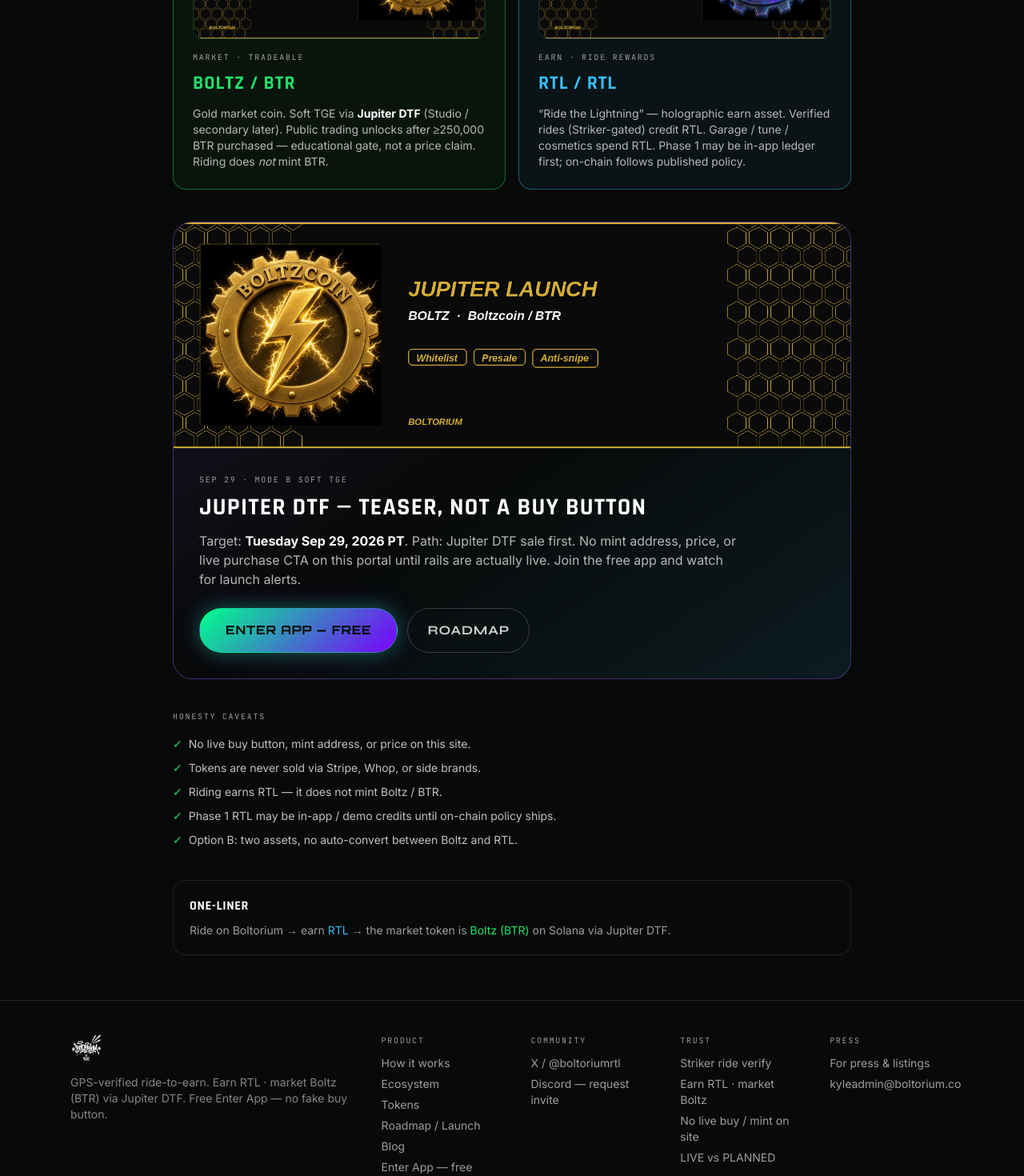
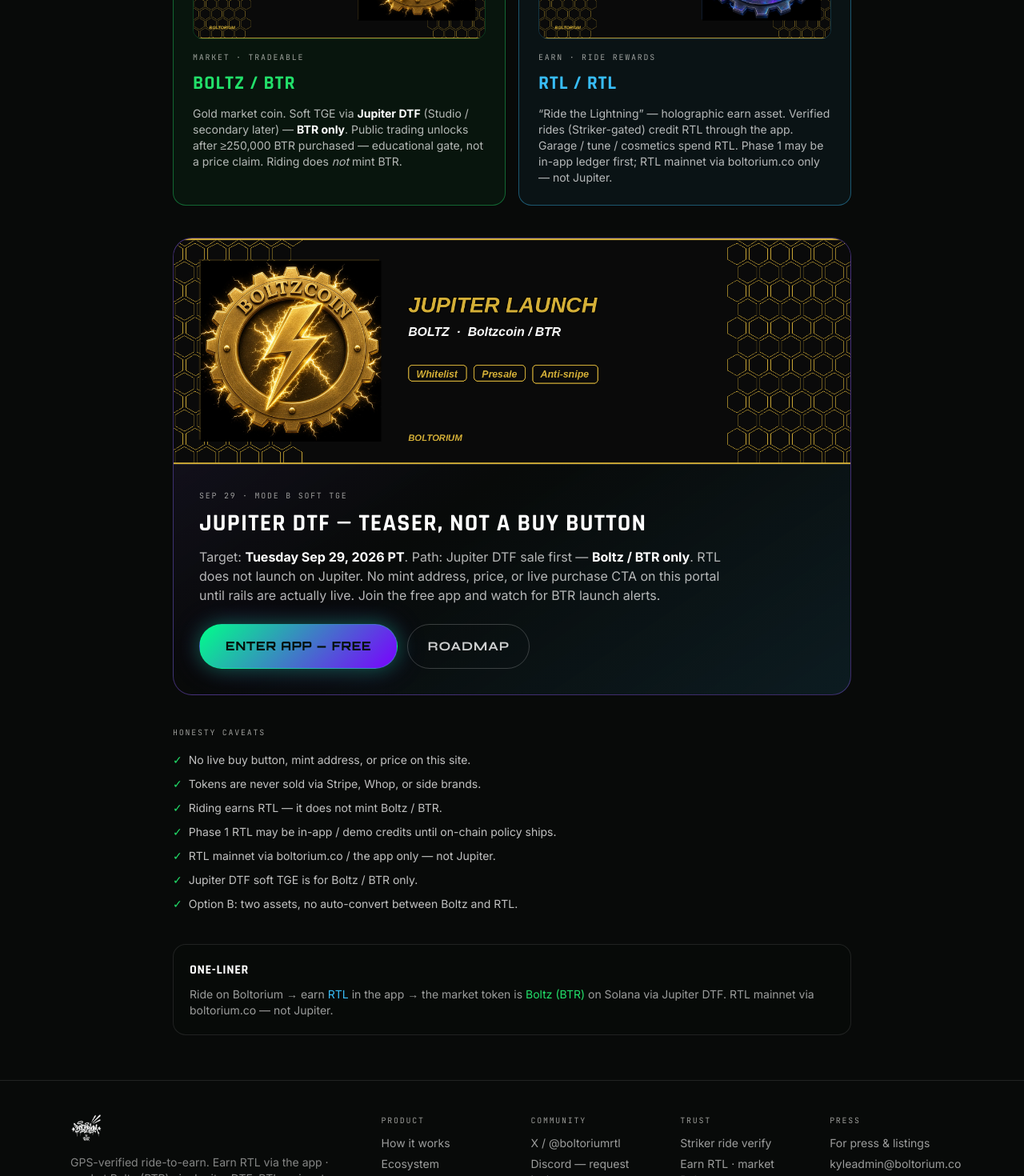
Before and after one commit to kylepetalik-max/boltorium-home, a React (Vite) app: page /tokens in a window 1280 px wide. Shown: the part 800-2270 px from the top of the page at 80% size. Built offline with nearby package versions, Linux system fonts and the light colour scheme.

Commit message:
Clarify Jupiter DTF = BTR only; RTL mainnet via boltorium.co
Portal dual-token copy: earn RTL through the app; market BTR soft
TGE teaser on Jupiter DTF. RTL does not launch on Jupiter.

```diff
--- a/index.html
+++ b/index.html
@@ -8,20 +8,20 @@
     <meta name="apple-mobile-web-app-status-bar-style" content="black-translucent" />
     <meta name="apple-mobile-web-app-title" content="Boltorium" />
     <meta name="mobile-web-app-capable" content="yes" />
-    <meta name="description" content="Boltorium — GPS-verified ride-to-earn. Earn RTL · market Boltz (BTR) via Jupiter DTF. Soft TGE teaser Tue Sep 29, 2026 PT. Free Enter App — no fake buy button." />
+    <meta name="description" content="Boltorium — GPS-verified ride-to-earn. Earn RTL via the app · market Boltz (BTR) via Jupiter DTF (BTR only). Soft TGE teaser Tue Sep 29, 2026 PT. Free Enter App — no fake buy button." />
     <link rel="canonical" href="https://www.boltorium.co/" />
 
     <meta property="og:type" content="website" />
     <meta property="og:site_name" content="Boltorium" />
     <meta property="og:title" content="BOLTORIUM — Ride-to-Earn" />
-    <meta property="og:description" content="Earn RTL · market Boltz (BTR) via Jupiter DTF. Free Enter App. Sep 29 soft TGE teaser — no fake buy button." />
+    <meta property="og:description" content="Earn RTL via app · market BTR via Jupiter DTF. RTL mainnet on boltorium.co — not Jupiter. Free Enter App. Sep 29 BTR teaser." />
     <meta property="og:url" content="https://www.boltorium.co/" />
     <meta property="og:image" content="https://www.boltorium.co/banners/banner-dual-hero-1500x500.png" />
 
     <meta name="twitter:card" content="summary_large_image" />
     <meta name="twitter:site" content="@boltoriumrtl" />
     <meta name="twitter:title" content="BOLTORIUM — Ride-to-Earn" />
-    <meta name="twitter:description" content="Earn RTL · market Boltz (BTR) via Jupiter DTF. Free Enter App. Sep 29 soft TGE teaser — no fake buy button." />
+    <meta name="twitter:description" content="Earn RTL via app · market BTR via Jupiter DTF. RTL mainnet on boltorium.co — not Jupiter. Free Enter App. Sep 29 BTR teaser." />
     <meta name="twitter:image" content="https://www.boltorium.co/banners/banner-dual-hero-1500x500.png" />
     <meta name="twitter:url" content="https://www.boltorium.co/" />
 
@@ -47,14 +47,14 @@
             "https://boltorium.co"
           ],
           "email": "kyleadmin@boltorium.co",
-          "description": "GPS-verified ride-to-earn. Earn RTL · market Boltz (BTR) via Jupiter DTF. Free Enter App."
+          "description": "GPS-verified ride-to-earn. Earn RTL via app · market Boltz (BTR) via Jupiter DTF. RTL mainnet on boltorium.co."
         },
         {
           "@type": "WebSite",
           "@id": "https://www.boltorium.co/#website",
           "url": "https://www.boltorium.co/",
           "name": "Boltorium",
-          "description": "Marketing portal for Boltorium. Dual-token: earn RTL, market Boltz via Jupiter DTF. Free Enter App at boltorium.co.",
+          "description": "Marketing portal for Boltorium. Earn RTL via app; market Boltz via Jupiter DTF (BTR only). Free Enter App at boltorium.co.",
           "publisher": { "@id": "https://www.boltorium.co/#organization" },
           "inLanguage": "en"
         }
--- a/src/components/marketing/SiteFooter.jsx
+++ b/src/components/marketing/SiteFooter.jsx
@@ -14,7 +14,7 @@
             className="h-10 w-auto max-w-[180px] object-contain"
           />
           <p className="mt-3 max-w-sm text-sm text-bone/50">
-            GPS-verified ride-to-earn. Earn RTL · market Boltz (BTR) via Jupiter DTF. Free Enter App — no fake buy button.
+            GPS-verified ride-to-earn. Earn RTL via the app · market Boltz (BTR) via Jupiter DTF. RTL mainnet on boltorium.co — not Jupiter. Free Enter App.
           </p>
         </div>
         <div className="grid grid-cols-2 gap-8 text-sm sm:grid-cols-4">
--- a/src/pages/Ecosystem.jsx
+++ b/src/pages/Ecosystem.jsx
@@ -8,7 +8,7 @@
   { t: 'Garage + Tune', d: 'Fleet classes (EUC, e-moto, scooter, air). Throttle, regen, lights — spend RTL.' },
   { t: 'Shop', d: 'Official + P2P marketplace. Earn loop uses RTL; market coin is Boltz / BTR.' },
   { t: 'Rank & Missions', d: 'Crew leaderboard, weekly missions, airdrop pings.' },
-  { t: 'Wallet', d: 'RTL earn balance, demo pubkey, ride activity. Boltz market rails via Jupiter DTF when live.' },
+  { t: 'Wallet', d: 'RTL earn balance (app / boltorium.co mainnet path), demo pubkey, ride activity. Boltz / BTR market rails via Jupiter DTF when live — BTR only.' },
   { t: 'Striker', d: 'Vendored @boltorium/striker — verify before RTL credit.' },
 ];
 
@@ -22,7 +22,7 @@
             <h1 className="headline mt-2 text-4xl sm:text-5xl">The loop riders live in</h1>
             <p className="mt-4 max-w-xl text-bone/70">
               Ride → verify → earn <span className="text-cyan">RTL</span>. Market token is{' '}
-              <span className="text-bolt">Boltz (BTR)</span> via Jupiter DTF. Free Enter App — graffiti
+              <span className="text-bolt">Boltz (BTR)</span> via Jupiter DTF (BTR only; RTL via boltorium.co). Free Enter App — graffiti
               energy, no Whop paywall.
             </p>
           </div>
@@ -40,7 +40,7 @@
               <p className="hud-label text-bolt">MARKET</p>
               <p className="headline mt-1 text-xl text-bolt">Boltz / BTR</p>
               <p className="mt-2 text-sm text-bone/65">
-                Tradeable gold coin. Soft TGE via Jupiter DTF — Tue Sep 29, 2026 PT Mode B teaser.
+                Tradeable gold coin. Soft TGE via Jupiter DTF (BTR only) — Tue Sep 29, 2026 PT Mode B teaser. RTL does not launch on Jupiter.
                 ≥250k BTR purchased unlocks public (educational). Riding does not mint BTR.
               </p>
             </div>
--- a/src/pages/MarketingHome.jsx
+++ b/src/pages/MarketingHome.jsx
@@ -24,7 +24,7 @@
   {
     n: '04',
     t: 'Market Boltz',
-    d: 'Boltz (BTR) is the tradeable market coin — Jupiter DTF soft TGE target Tue Sep 29, 2026 PT. Teaser only until live.',
+    d: 'Boltz (BTR) is the tradeable market coin — Jupiter DTF soft TGE (BTR only) target Tue Sep 29, 2026 PT. Teaser only until live. RTL mainnet via boltorium.co, not Jupiter.',
   },
 ];
 
@@ -44,8 +44,8 @@
 ];
 
 const PLANNED = [
-  'Jupiter DTF soft TGE for Boltz / BTR — target Tue Sep 29, 2026 PT Mode B',
-  'On-chain RTL after published earn policy',
+  'Jupiter DTF soft TGE for Boltz / BTR only — target Tue Sep 29, 2026 PT Mode B',
+  'RTL mainnet via boltorium.co / the app after published earn policy (not Jupiter)',
   'Native store wraps (iOS / Android)',
   'Public trading after ≥250,000 BTR purchased (educational gate)',
 ];
@@ -66,12 +66,12 @@
             className="w-[min(92vw,520px)] object-contain drop-shadow-[0_0_40px_rgba(56,189,248,0.35)]"
           />
           <p className="mt-5 max-w-2xl text-base text-bone/75 sm:text-lg">
-            Ride on Boltorium → earn <span className="text-cyan font-semibold">RTL</span> → the market
-            token is <span className="text-bolt font-semibold">Boltz (BTR)</span> on Solana via Jupiter
-            DTF.
+            Ride on Boltorium → earn <span className="text-cyan font-semibold">RTL</span> in the app →
+            the market token is <span className="text-bolt font-semibold">Boltz (BTR)</span> on Solana
+            via Jupiter DTF. RTL mainnet ships via boltorium.co — not Jupiter.
           </p>
           <p className="mt-2 max-w-xl text-sm text-bone/55">
-            Free Enter App. Soft TGE teaser Tue Sep 29, 2026 PT Mode B — no fake buy button.
+            Free Enter App. BTR soft TGE teaser Tue Sep 29, 2026 PT Mode B (Jupiter DTF) — no fake buy button.
           </p>
           <div className="mt-8 flex flex-wrap items-center justify-center gap-3">
             <a href={APP_URL} className="btn-bolt !w-auto !px-8 !rounded-full">
@@ -91,7 +91,7 @@
             </Link>
           </div>
           <p className="mt-4 font-mono text-[10px] tracking-[0.2em] text-bone/40">
-            FREE ENTER APP · EARN RTL · MARKET BOLTZ · JUPITER DTF SEP 29 TEASER
+            FREE ENTER APP · EARN RTL (APP) · MARKET BTR (JUPITER DTF) · SEP 29 TEASER
           </p>
         </div>
       </section>
@@ -120,7 +120,7 @@
               <p className="hud-label text-bolt">MARKET</p>
               <p className="headline mt-2 text-xl text-bolt">Boltz / BTR</p>
               <p className="mt-2 text-sm text-bone/65">
-                Tradeable gold market coin. Soft TGE via Jupiter DTF — target Tue Sep 29, 2026 PT.
+                Tradeable gold market coin. Soft TGE via Jupiter DTF (BTR only) — target Tue Sep 29, 2026 PT.
                 No live buy, mint address, or price here yet.
               </p>
             </div>
@@ -144,8 +144,9 @@
         </h2>
         <p className="mt-4 max-w-2xl text-bone/70">
           Boltorium is a ride-to-earn app for EUCs, e-motos, boards, and scooters. You ride, Striker
-          verifies the session, and eligible rides earn RTL. Boltz (BTR) is the separate market token
-          launching via Jupiter DTF. Free Enter App — no Whop, no paid membership wall.
+          verifies the session, and eligible rides earn RTL through the app. Boltz (BTR) is the
+          separate market token launching via Jupiter DTF — BTR only; RTL does not launch on Jupiter.
+          RTL mainnet via boltorium.co. Free Enter App — no Whop, no paid membership wall.
         </p>
         <div className="mt-8 grid gap-3 sm:grid-cols-3">
           {[
@@ -199,7 +200,7 @@
         <h2 className="headline mt-2 text-3xl sm:text-4xl">What&apos;s LIVE vs PLANNED</h2>
         <p className="mt-3 max-w-2xl text-bone/70">
           Qualitative proof only. No invented user counts, TVL, mint addresses, or buy buttons.
-          Sep 29 is a soft TGE <span className="text-bolt">teaser</span> until Jupiter DTF rails are live.
+          Sep 29 is a <span className="text-bolt">BTR</span> soft TGE teaser until Jupiter DTF rails are live. RTL stays on boltorium.co.
         </p>
         <div className="mt-8 grid gap-6 lg:grid-cols-2">
           <div className="rounded-2xl border border-bolt/40 bg-bolt/5 p-6">
@@ -259,7 +260,8 @@
             <h2 className="headline mt-2 text-2xl sm:text-3xl">Soft TGE teaser — not a live sale yet.</h2>
             <p className="mt-3 max-w-2xl text-bone/70">
               Boltz (BTR) soft TGE target: Tuesday Sep 29, 2026 PT via Jupiter DTF (Studio / secondary
-              later). This site will not show a buy button, mint address, or price until rails are live.
+              later). Jupiter DTF is for BTR only — RTL does not launch on Jupiter. RTL mainnet ships
+              via boltorium.co / the app. No buy button, mint address, or price here until rails are live.
               Tokens never sold via Stripe or Whop. Watch for launch alerts — free Enter App meanwhile.
             </p>
             <div className="mt-5 flex flex-wrap gap-3">
--- a/src/pages/Press.jsx
+++ b/src/pages/Press.jsx
@@ -22,7 +22,7 @@
         <p className="mt-4 text-bone/70">
           We do not buy backlinks. This page is a human checklist for relevant, non-spam outreach.
           Label Boltorium honestly: earn = <strong className="text-cyan">RTL</strong>, market ={' '}
-          <strong className="text-bolt">Boltz / BTR</strong> via Jupiter DTF — no fake rider counts,
+          <strong className="text-bolt">Boltz / BTR</strong> via Jupiter DTF (BTR only; RTL via boltorium.co) — no fake rider counts,
           prices, or live buy claims before rails are live.
         </p>
 
@@ -64,9 +64,9 @@
         <div className="mt-10 rounded-2xl border border-white/10 p-5 text-sm text-bone/60">
           <p className="headline text-base text-bone">One-liner (honest)</p>
           <p className="mt-2">
-            Ride on Boltorium → earn RTL → the market token is Boltz (BTR) on Solana via Jupiter DTF.
-            Soft TGE target Tue Sep 29, 2026 PT Mode B. Free Enter App at boltorium.co — no Whop,
-            no fake buy button yet.
+            Ride on Boltorium → earn RTL in the app → the market token is Boltz (BTR) on Solana via
+            Jupiter DTF (BTR only). RTL mainnet via boltorium.co — not Jupiter. Soft TGE target Tue
+            Sep 29, 2026 PT Mode B. Free Enter App — no Whop, no fake buy button yet.
           </p>
           <Link to="/tokens" className="mt-3 inline-flex font-display text-sm font-bold uppercase tracking-wider text-bolt hover:text-cyan">
             Dual-token page →
--- a/src/pages/Roadmap.jsx
+++ b/src/pages/Roadmap.jsx
@@ -14,13 +14,13 @@
     status: 'SEP 29',
     color: 'text-cyan',
     t: 'Jupiter DTF soft TGE teaser (Mode B)',
-    d: 'Target Tue Sep 29, 2026 PT: Boltz / BTR soft TGE via Jupiter DTF. Portal shows teaser + interest CTA only — no live buy button, mint address, or price until rails are live. Studio / secondary later.',
+    d: 'Target Tue Sep 29, 2026 PT: Boltz / BTR soft TGE via Jupiter DTF (BTR only — RTL does not launch on Jupiter). Portal shows teaser + interest CTA only — no live buy button, mint address, or price until rails are live. Studio / secondary later.',
   },
   {
     status: 'NEXT',
     color: 'text-solana',
-    t: 'On-chain RTL + native wraps',
-    d: 'RTL earn migrates per published policy. Harden onboarding, ship iOS/Android Capacitor builds, open Discord when ready. Public trading after ≥250k BTR purchased (educational gate).',
+    t: 'RTL mainnet via boltorium.co + native wraps',
+    d: 'RTL mainnet ships via boltorium.co / the app only — not Jupiter. Migrates per published earn policy. Harden onboarding, ship iOS/Android Capacitor builds, open Discord when ready. Public BTR trading after ≥250k BTR purchased (educational gate).',
   },
 ];
 
@@ -33,8 +33,8 @@
 ];
 
 const PLANNED = [
-  'Jupiter DTF soft TGE for Boltz / BTR (Sep 29 Mode B target)',
-  'On-chain RTL',
+  'Jupiter DTF soft TGE for Boltz / BTR only (Sep 29 Mode B target)',
+  'RTL mainnet via boltorium.co / the app (not Jupiter)',
   'Native store wraps',
   'Public after ≥250k BTR purchased',
 ];
@@ -46,9 +46,9 @@
         <p className="hud-label text-solana">Roadmap / Launch</p>
         <h1 className="headline mt-2 text-4xl sm:text-5xl">What&apos;s happening</h1>
         <p className="mt-4 text-bone/70">
-          Honest timeline. Earn = RTL. Market = Boltz / BTR via Jupiter DTF. Soft TGE target{' '}
-          <strong className="text-bone">Tue Sep 29, 2026 PT Mode B</strong> — teaser only until live.
-          No fabricated rider stats, prices, or buy buttons.
+          Honest timeline. Earn = RTL via the app / boltorium.co. Market = Boltz / BTR via Jupiter DTF
+          (BTR only). Soft TGE target <strong className="text-bone">Tue Sep 29, 2026 PT Mode B</strong>{' '}
+          — teaser only until live. No fabricated rider stats, prices, or buy buttons.
         </p>
 
         <img
@@ -88,7 +88,7 @@
         <div className="mt-10 rounded-2xl border border-bolt/30 bg-bolt/5 p-5">
           <p className="headline text-bolt">Interest CTA</p>
           <p className="mt-2 text-sm text-bone/70">
-            Free Enter App to ride and earn RTL. Sep 29 Jupiter DTF alerts land on X and this roadmap —
+            Free Enter App to ride and earn RTL. Sep 29 Jupiter DTF (BTR) alerts land on X and this roadmap —
             not with inflated stats or a fake buy button.
           </p>
           <div className="mt-4 flex flex-wrap gap-3">
--- a/src/pages/Tokens.jsx
+++ b/src/pages/Tokens.jsx
@@ -8,6 +8,8 @@
   'Tokens are never sold via Stripe, Whop, or side brands.',
   'Riding earns RTL — it does not mint Boltz / BTR.',
   'Phase 1 RTL may be in-app / demo credits until on-chain policy ships.',
+  'RTL mainnet via boltorium.co / the app only — not Jupiter.',
+  'Jupiter DTF soft TGE is for Boltz / BTR only.',
   'Option B: two assets, no auto-convert between Boltz and RTL.',
 ];
 
@@ -20,11 +22,11 @@
           Market <span className="text-bolt">Boltz</span> · Earn <span className="text-cyan">RTL</span>
         </h1>
         <p className="mt-4 max-w-2xl text-bone/70">
-          Ride on Boltorium → earn <strong className="text-cyan">RTL</strong> → the market token is{' '}
-          <strong className="text-bolt">Boltz (BTR)</strong> on Solana via{' '}
-          <strong className="text-bone">Jupiter DTF</strong>. Soft TGE target{' '}
+          Ride on Boltorium → earn <strong className="text-cyan">RTL</strong> in the app → the market
+          token is <strong className="text-bolt">Boltz (BTR)</strong> on Solana via{' '}
+          <strong className="text-bone">Jupiter DTF</strong> (BTR only). Soft TGE target{' '}
           <strong className="text-bone">Tue Sep 29, 2026 PT · Mode B</strong> — teaser + interest only
-          until sale rails are live.
+          until sale rails are live. RTL mainnet ships via boltorium.co — not Jupiter.
         </p>
 
         <img
@@ -44,8 +46,9 @@
             <h2 className="headline mt-2 text-2xl text-bolt">Boltz / BTR</h2>
             <p className="mt-3 text-sm text-bone/70">
               Gold market coin. Soft TGE via <strong className="text-bone">Jupiter DTF</strong> (Studio /
-              secondary later). Public trading unlocks after ≥250,000 BTR purchased — educational gate,
-              not a price claim. Riding does <em>not</em> mint BTR.
+              secondary later) — <strong className="text-bone">BTR only</strong>. Public trading unlocks
+              after ≥250,000 BTR purchased — educational gate, not a price claim. Riding does{' '}
+              <em>not</em> mint BTR.
             </p>
           </article>
           <article className="rounded-2xl border border-cyan/40 bg-cyan/5 p-6">
@@ -57,9 +60,9 @@
             <p className="hud-label text-cyan">EARN · RIDE REWARDS</p>
             <h2 className="headline mt-2 text-2xl text-cyan">RTL / RTL</h2>
             <p className="mt-3 text-sm text-bone/70">
-              “Ride the Lightning” — holographic earn asset. Verified rides (Striker-gated) credit RTL.
-              Garage / tune / cosmetics spend RTL. Phase 1 may be in-app ledger first; on-chain follows
-              published policy.
+              “Ride the Lightning” — holographic earn asset. Verified rides (Striker-gated) credit RTL
+              through the app. Garage / tune / cosmetics spend RTL. Phase 1 may be in-app ledger first;
+              RTL mainnet via boltorium.co only — not Jupiter.
             </p>
           </article>
         </div>
@@ -75,8 +78,9 @@
             <h2 className="headline mt-2 text-2xl sm:text-3xl">Jupiter DTF — teaser, not a buy button</h2>
             <p className="mt-3 max-w-2xl text-bone/70">
               Target: <strong className="text-bone">Tuesday Sep 29, 2026 PT</strong>. Path: Jupiter DTF
-              sale first. No mint address, price, or live purchase CTA on this portal until rails are
-              actually live. Join the free app and watch for launch alerts.
+              sale first — <strong className="text-bone">Boltz / BTR only</strong>. RTL does not launch
+              on Jupiter. No mint address, price, or live purchase CTA on this portal until rails are
+              actually live. Join the free app and watch for BTR launch alerts.
             </p>
             <div className="mt-6 flex flex-wrap gap-3">
               <a href={APP_URL} className="btn-bolt !w-auto !px-8 !rounded-full">
@@ -107,8 +111,9 @@
         <div className="mt-10 rounded-2xl border border-white/10 bg-void/80 p-5 text-sm text-bone/60">
           <p className="headline text-base text-bone">One-liner</p>
           <p className="mt-2">
-            Ride on Boltorium → earn <span className="text-cyan">RTL</span> → the market token is{' '}
-            <span className="text-bolt">Boltz (BTR)</span> on Solana via Jupiter DTF.
+            Ride on Boltorium → earn <span className="text-cyan">RTL</span> in the app → the market
+            token is <span className="text-bolt">Boltz (BTR)</span> on Solana via Jupiter DTF. RTL
+            mainnet via boltorium.co — not Jupiter.
           </p>
         </div>
       </div>
```
Also changed, not shown: src/pages/HowItWorks.jsx (+4 -4 lines), src/pages/blog/posts.js (+6 -6 lines).
